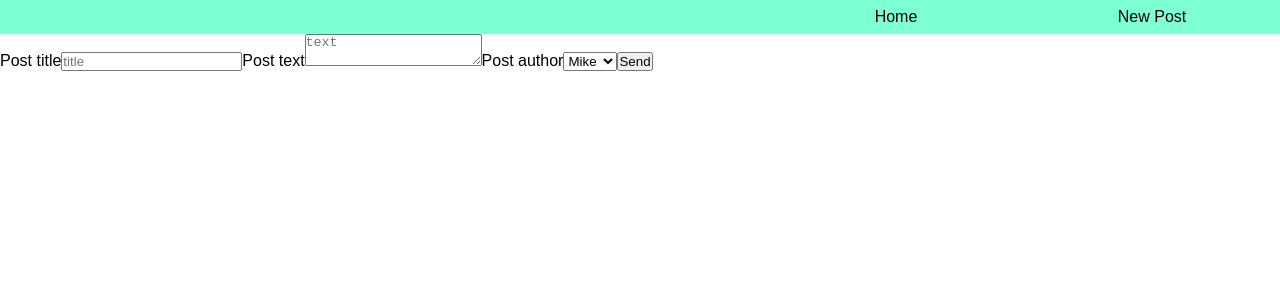
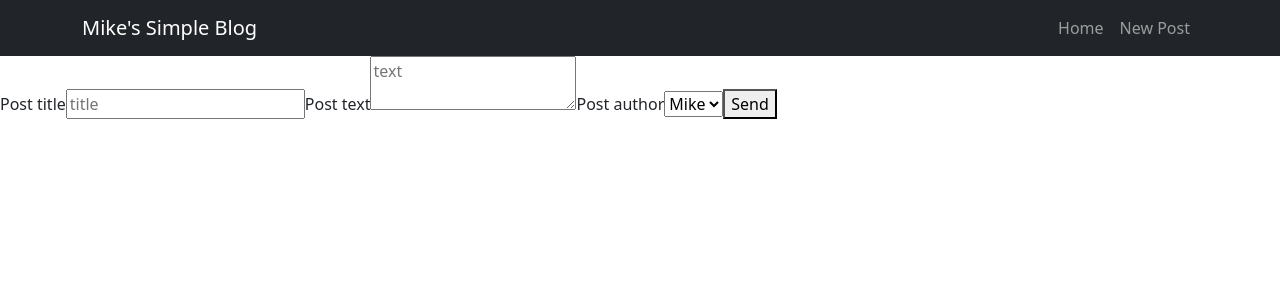
Before and after one commit to MKdev431/simple-blog, a React (Vite) app: page /new-post in a window 1280 px wide. Shown: the top 300 px of the page. Built offline with nearby package versions, Linux system fonts and the light colour scheme.

Commit message:
install Bootstrap and style Nav

```diff
--- a/package.json
+++ b/package.json
@@ -10,7 +10,9 @@
     "preview": "vite preview"
   },
   "dependencies": {
+    "bootstrap": "^5.3.2",
     "react": "^18.2.0",
+    "react-bootstrap": "^2.9.1",
     "react-dom": "^18.2.0",
     "react-router-dom": "^6.17.0"
   },
--- a/src/App.jsx
+++ b/src/App.jsx
@@ -1,9 +1,9 @@
-import "./styles/App.css";
+import "bootstrap/dist/css/bootstrap.min.css";
+
+import { BrowserRouter as Router } from "react-router-dom";
 
 import Nav from "./components/Nav";
 import Pages from "./Pages";
-
-import { BrowserRouter as Router } from "react-router-dom";
 
 function App() {
   return (
--- a/src/Pages/NewPost.jsx
+++ b/src/Pages/NewPost.jsx
@@ -7,14 +7,14 @@ const NewPost = () => {
   const [author, setAuthor] = useState("Mike");
   const [isLoading, setIsLoading] = useState(false);
   const [error, setError] = useState(null);
-  const [postSubmitted, setPostsubmitted] = useState(false);
+  const [postSubmitted, setPostSubmitted] = useState(false);
   const navigate = useNavigate();
 
   const submitHandler = e => {
     e.preventDefault();
     setIsLoading(true);
     setError(null);
-    setPostsubmitted(false);
+    setPostSubmitted(false);
 
     const blog = { title, body, author };
 
@@ -43,10 +43,10 @@ const NewPost = () => {
         .then(response => console.log(response))
         .catch(error => setError(error));
       setIsLoading(false);
-      setPostsubmitted(true);
+      setPostSubmitted(true);
       setTimeout(() => {
         navigate("/");
-        setPostsubmitted(false);
+        setPostSubmitted(false);
       }, 3000);
     }, 3000);
   };
--- a/src/Pages/Post.jsx
+++ b/src/Pages/Post.jsx
@@ -4,7 +4,9 @@ import { Link } from "react-router-dom";
 const Post = ({ title, id }) => {
   return (
     <li>
-      <Link to={`post/${id}`}>{title}</Link>
+      <div>
+        <Link to={`post/${id}`}>{title}</Link>
+      </div>
     </li>
   );
 };
--- a/src/Pages/PostDetails.jsx
+++ b/src/Pages/PostDetails.jsx
@@ -1,5 +1,6 @@
 import { useNavigate, useParams } from "react-router-dom";
 import useFetch from "../useFetch";
+import Button from "react-bootstrap/button";
 
 const PostDetails = () => {
   const { id } = useParams();
@@ -22,7 +23,7 @@ const PostDetails = () => {
           <h1>{post.title}</h1>
           <p>{post.body}</p>
           <h2>{post.author}</h2>
-          <button onClick={() => deleteHandler(id)}>Delete post</button>
+          <Button onClick={() => deleteHandler(id)}>Delete post</Button>
         </div>
       )}
     </>
--- a/src/Pages/PostList.jsx
+++ b/src/Pages/PostList.jsx
@@ -13,7 +13,6 @@ const PostList = () => {
         <ul>
           {posts.map(blog => (
             <Post
-              className="post"
               key={blog.id}
               id={blog.id}
               title={blog.title}
--- a/src/Styles/App.css
+++ /dev/null
@@ -1,27 +0,0 @@
-.nav {
-  background-color: aquamarine;
-  width: 100%;
-  /* height: 10vh; */
-}
-
-ul {
-  display: flex;
-  justify-content: end;
-  list-style: none;
-}
-
-li {
-  width: 20%;
-  text-align: center;
-  padding: 8px 16px;
-}
-
-a {
-  display: block;
-  text-decoration: none;
-  color: #000;
-}
-
-.blog-title {
-  background-color: mediumaquamarine;
-}
--- a/src/Styles/index.css
+++ /dev/null
@@ -1,9 +0,0 @@
-* {
-  margin: 0;
-  padding: 0;
-  box-sizing: border-box;
-}
-
-body {
-  font-family: Arial, Helvetica, sans-serif;
-}
--- a/src/components/Nav.jsx
+++ b/src/components/Nav.jsx
@@ -1,18 +1,37 @@
 import { Link } from "react-router-dom";
+import Navbar from "react-bootstrap/Navbar";
+import Nav from "react-bootstrap/Nav";
+import Container from "react-bootstrap/Container";
 
-const Nav = () => {
+const Navi = () => {
   return (
-    <div className="nav">
-      <ul>
-        <li>
-          <Link to={"/"}>Home</Link>
-        </li>
-        <li>
-          <Link to={"/new-post"}>New Post</Link>
-        </li>
-      </ul>
-    </div>
+    <Navbar
+      bg="dark"
+      data-bs-theme="dark"
+    >
+      <Container>
+        <Navbar.Brand href="#home">Mike's Simple Blog</Navbar.Brand>
+        <Nav className="me-right">
+          <Nav.Item as="li">
+            <Nav.Link
+              as={Link}
+              to={"/"}
+            >
+              Home
+            </Nav.Link>
+          </Nav.Item>
+          <Nav.Item as="li">
+            <Nav.Link
+              as={Link}
+              to={"/new-post"}
+            >
+              New Post
+            </Nav.Link>
+          </Nav.Item>
+        </Nav>
+      </Container>
+    </Navbar>
   );
 };
 
-export default Nav;
+export default Navi;
--- a/src/main.jsx
+++ b/src/main.jsx
@@ -1,7 +1,6 @@
 import React from "react";
 import ReactDOM from "react-dom/client";
 import App from "./App.jsx";
-import "./styles/index.css";
 
 ReactDOM.createRoot(document.getElementById("root")).render(
   <React.StrictMode>
```
Also changed, not shown: 1 other file (tests, documents, lock files or other folders).
